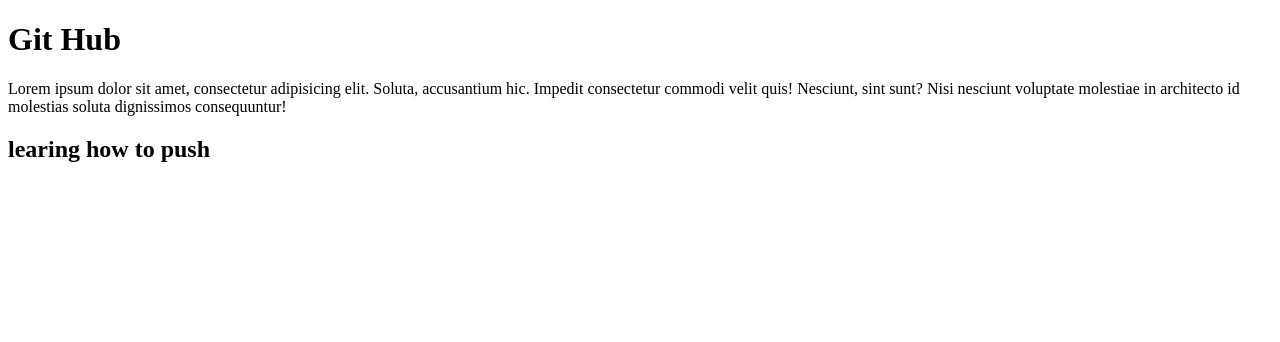
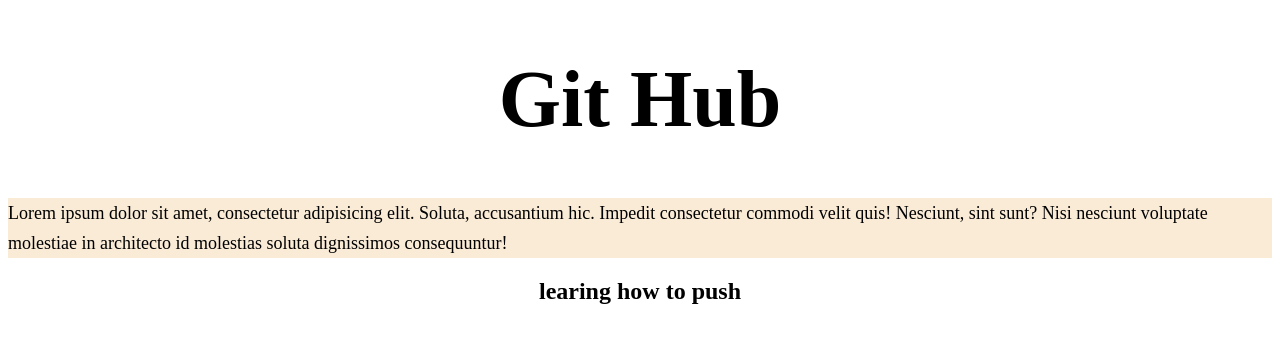
Before and after one commit to Sumit-ai-dev/github-basic, a plain HTML site: page index.html in a window 1280 px wide. Drawn offline with Linux system fonts and the light colour scheme.

Commit message:
add this

```diff
--- /dev/null
+++ b/index.css
@@ -0,0 +1,13 @@
+h1{
+    font-size: 10vh;
+    text-align: center;
+}
+
+p{
+    font-size: large;
+    line-height: 30px;
+    background-color: antiquewhite;
+}
+h2{
+    text-align: center;
+}
--- a/index.html
+++ b/index.html
@@ -3,7 +3,9 @@
 <head>
   <meta charset="UTF-8">
   <meta name="viewport" content="width=device-width, initial-scale=1.0">
+  <link rel="stylesheet" href="index.css">
   <title>Document</title>
+
 </head>
 <body>
   <h1>Git Hub</h1>
```
